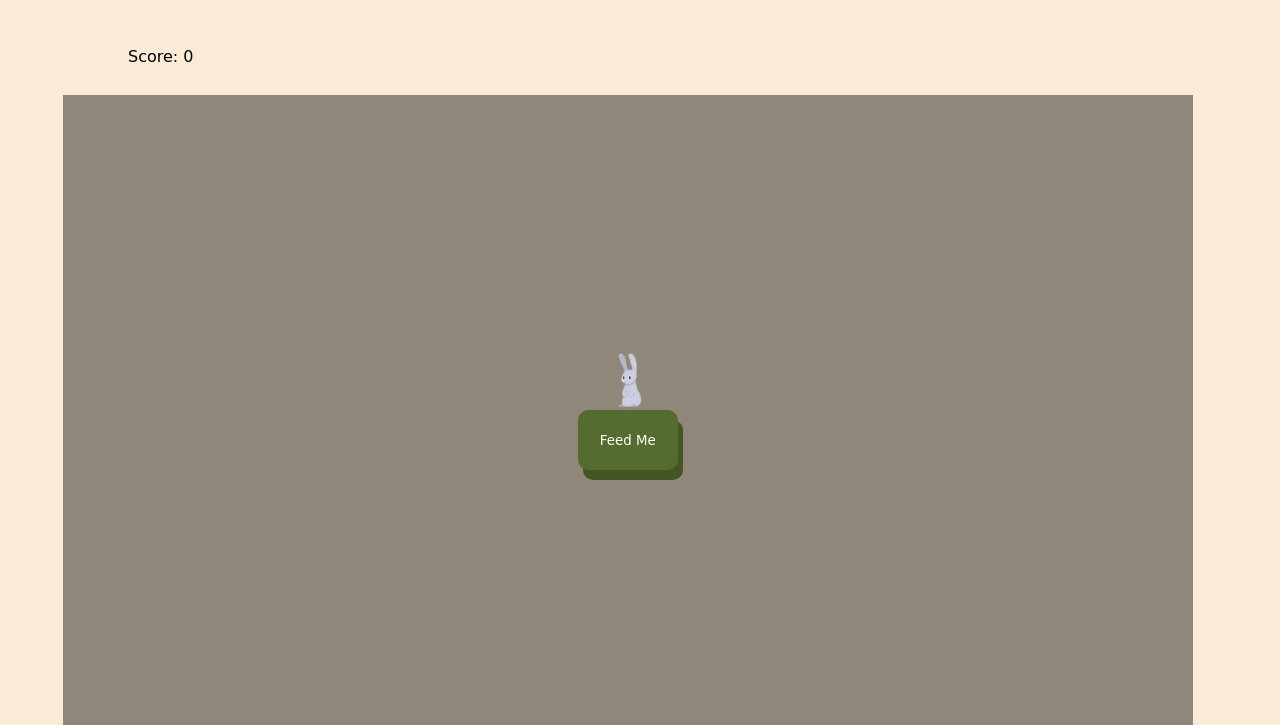
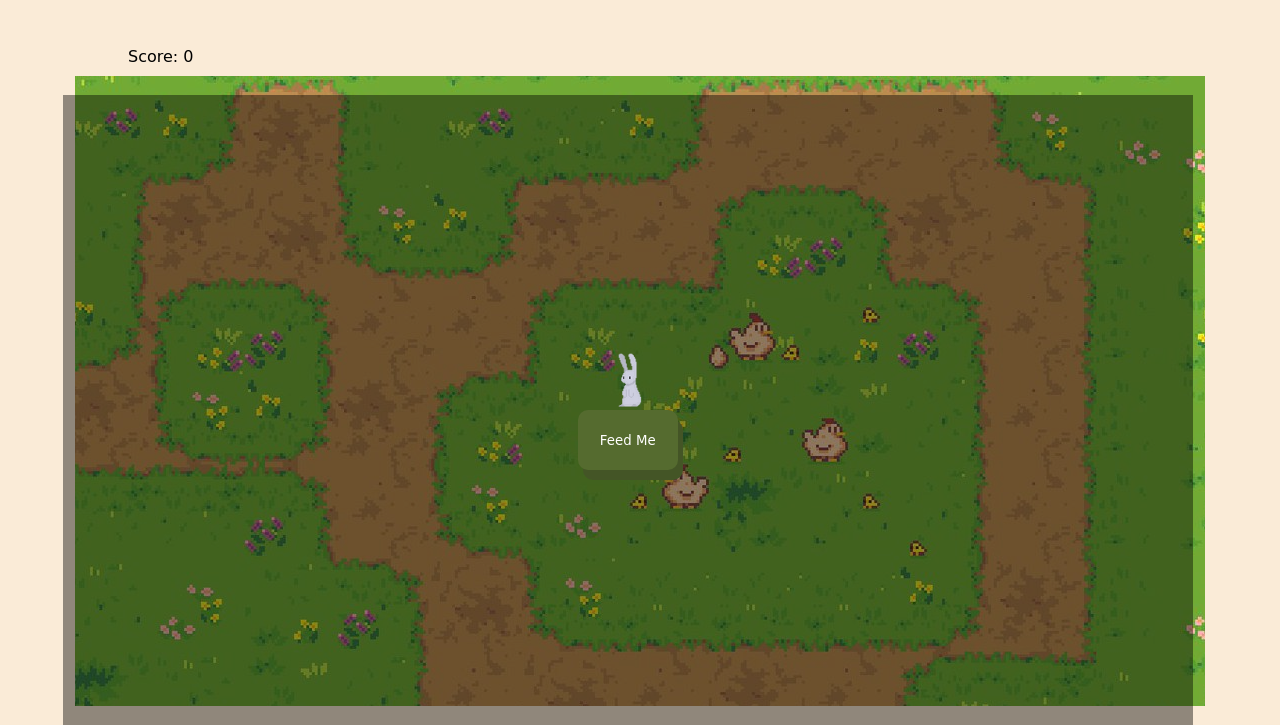
Before and after one commit to corinaper/game, a plain HTML site: page index.html in a window 1280 px wide. Shown: the part 81-806 px from the top of the page. Drawn offline with Linux system fonts and the light colour scheme; the site is published under a folder, as on GitHub Pages, so addresses that start at the root find nothing.

Commit message:
Update snake.css

```diff
--- a/snake.css
+++ b/snake.css
@@ -9,7 +9,7 @@ body{
 }
 
 #canvas {
-    background-image: url(/images/grass.jpg);
+    background-image: url(images/grass.jpg);
     position: relative;
 }
 
```
